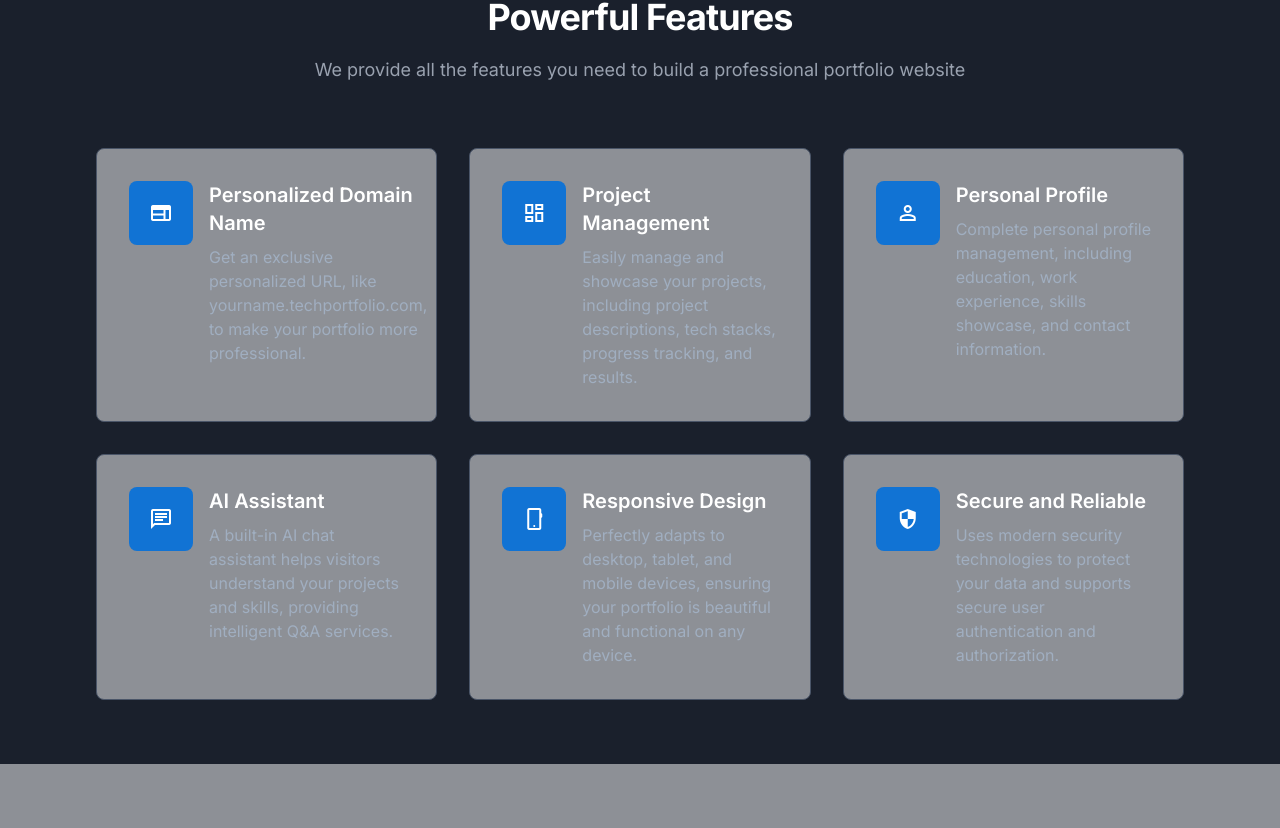
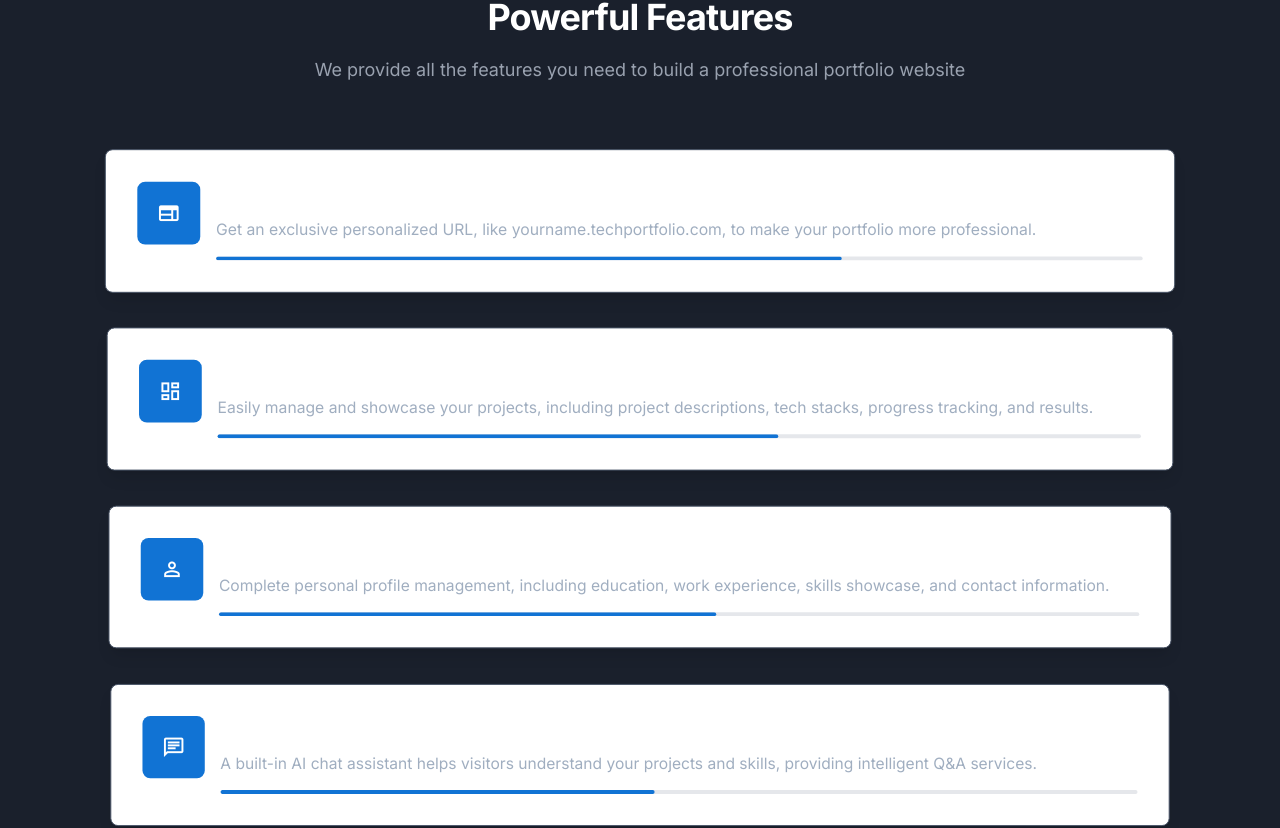
Before and after one commit to cnmzsjbz199328/chatbot, a Next.js app: page / in a window 1280 px wide. Shown: the part 568-1396 px from the top of the page. Built offline with nearby package versions, Linux system fonts and the light colour scheme; no server answers.

Commit message:
feat: Add StackedFeatureCard component for dynamic feature display with scroll progress effect; enhance features section in Home component.

```diff
--- a/src/app/page.tsx
+++ b/src/app/page.tsx
@@ -1,7 +1,41 @@
 import Link from 'next/link';
 import Layout from '@/components/Layout';
+import StackedFeatureCard from '@/components/StackedFeatureCard';
 
 export default function Home() {
+  const features = [
+    {
+      icon: 'web',
+      title: 'Personalized Domain Name',
+      description: 'Get an exclusive personalized URL, like yourname.techportfolio.com, to make your portfolio more professional.',
+    },
+    {
+      icon: 'dashboard',
+      title: 'Project Management',
+      description: 'Easily manage and showcase your projects, including project descriptions, tech stacks, progress tracking, and results.',
+    },
+    {
+      icon: 'person',
+      title: 'Personal Profile',
+      description: 'Complete personal profile management, including education, work experience, skills showcase, and contact information.',
+    },
+    {
+      icon: 'chat',
+      title: 'AI Assistant',
+      description: 'A built-in AI chat assistant helps visitors understand your projects and skills, providing intelligent Q&A services.',
+    },
+    {
+      icon: 'phone_android',
+      title: 'Responsive Design',
+      description: 'Perfectly adapts to desktop, tablet, and mobile devices, ensuring your portfolio is beautiful and functional on any device.',
+    },
+    {
+      icon: 'security',
+      title: 'Secure and Reliable',
+      description: 'Uses modern security technologies to protect your data and supports secure user authentication and authorization.',
+    },
+  ];
+
   return (
     <Layout>
           {/* Hero Section */}
@@ -31,92 +65,26 @@ export default function Home() {
           </section>
 
           {/* Features Section */}
-          <section id="features" className="py-24 sm:py-16">
+          <section id="features" className="py-24 sm:py-16 relative">
             <div className="mx-auto max-w-6xl px-4 sm:px-6 lg:px-8">
-              <div className="mx-auto max-w-2xl text-center">
+              <div className="mx-auto max-w-2xl text-center mb-16">
                 <h2 className="text-3xl font-bold leading-tight tracking-tight sm:text-4xl">Powerful Features</h2>
                 <p className="mt-4 text-lg text-gray-400">
                   We provide all the features you need to build a professional portfolio website
                 </p>
               </div>
-              <div className="mt-16 grid gap-8" style={{ gridTemplateColumns: 'repeat(auto-fit, minmax(min(100%, 320px), 1fr))' }}>
-                {/* Feature 1 */}
-                <div className="rounded-lg bg-white/50 dark:bg-gray-800 p-4 sm:p-6 lg:p-8 border border-[var(--border-color)] flex flex-col sm:flex-row gap-4">
-                  <div className="flex h-12 w-12 sm:h-16 sm:w-16 items-center justify-center rounded-lg bg-[var(--primary-color)] flex-shrink-0">
-                    <span className="material-symbols-outlined text-white text-2xl sm:text-3xl"> web </span>
-                  </div>
-                  <div className="flex-1">
-                    <h3 className="text-xl font-semibold text-[var(--text-primary)]">Personalized Domain Name</h3>
-                    <p className="mt-2 text-[var(--text-secondary)]">
-                      Get an exclusive personalized URL, like yourname.techportfolio.com, to make your portfolio more professional.
-                    </p>
-                  </div>
-                </div>
 
-                {/* Feature 2 */}
-                <div className="rounded-lg bg-white/50 dark:bg-gray-800 p-4 sm:p-6 lg:p-8 border border-[var(--border-color)] flex flex-col sm:flex-row gap-4">
-                  <div className="flex h-12 w-12 sm:h-16 sm:w-16 items-center justify-center rounded-lg bg-[var(--primary-color)] flex-shrink-0">
-                    <span className="material-symbols-outlined text-white text-2xl sm:text-3xl"> dashboard </span>
-                  </div>
-                  <div className="flex-1">
-                    <h3 className="text-xl font-semibold text-[var(--text-primary)]">Project Management</h3>
-                    <p className="mt-2 text-[var(--text-secondary)]">
-                      Easily manage and showcase your projects, including project descriptions, tech stacks, progress tracking, and results.
-                    </p>
-                  </div>
-                </div>
-
-                {/* Feature 3 */}
-                <div className="rounded-lg bg-white/50 dark:bg-gray-800 p-4 sm:p-6 lg:p-8 border border-[var(--border-color)] flex flex-col sm:flex-row gap-4">
-                  <div className="flex h-12 w-12 sm:h-16 sm:w-16 items-center justify-center rounded-lg bg-[var(--primary-color)] flex-shrink-0">
-                    <span className="material-symbols-outlined text-white text-2xl sm:text-3xl"> person </span>
-                  </div>
-                  <div className="flex-1">
-                    <h3 className="text-xl font-semibold text-[var(--text-primary)]">Personal Profile</h3>
-                    <p className="mt-2 text-[var(--text-secondary)]">
-                      Complete personal profile management, including education, work experience, skills showcase, and contact information.
-                    </p>
-                  </div>
-                </div>
-
-                {/* Feature 4 */}
-                <div className="rounded-lg bg-white/50 dark:bg-gray-800 p-4 sm:p-6 lg:p-8 border border-[var(--border-color)] flex flex-col sm:flex-row gap-4">
-                  <div className="flex h-12 w-12 sm:h-16 sm:w-16 items-center justify-center rounded-lg bg-[var(--primary-color)] flex-shrink-0">
-                    <span className="material-symbols-outlined text-white text-2xl sm:text-3xl"> chat </span>
-                  </div>
-                  <div className="flex-1">
-                    <h3 className="text-xl font-semibold text-[var(--text-primary)]">AI Assistant</h3>
-                    <p className="mt-2 text-[var(--text-secondary)]">
-                      A built-in AI chat assistant helps visitors understand your projects and skills, providing intelligent Q&A services.
-                    </p>
-                  </div>
-                </div>
-
-                {/* Feature 5 */}
-                <div className="rounded-lg bg-white/50 dark:bg-gray-800 p-4 sm:p-6 lg:p-8 border border-[var(--border-color)] flex flex-col sm:flex-row gap-4">
-                  <div className="flex h-12 w-12 sm:h-16 sm:w-16 items-center justify-center rounded-lg bg-[var(--primary-color)] flex-shrink-0">
-                    <span className="material-symbols-outlined text-white text-2xl sm:text-3xl"> phone_android </span>
-                  </div>
-                  <div className="flex-1">
-                    <h3 className="text-xl font-semibold text-[var(--text-primary)]">Responsive Design</h3>
-                    <p className="mt-2 text-[var(--text-secondary)]">
-                      Perfectly adapts to desktop, tablet, and mobile devices, ensuring your portfolio is beautiful and functional on any device.
-                    </p>
-                  </div>
-                </div>
-
-                {/* Feature 6 */}
-                <div className="rounded-lg bg-white/50 dark:bg-gray-800 p-4 sm:p-6 lg:p-8 border border-[var(--border-color)] flex flex-col sm:flex-row gap-4">
-                  <div className="flex h-12 w-12 sm:h-16 sm:w-16 items-center justify-center rounded-lg bg-[var(--primary-color)] flex-shrink-0">
-                    <span className="material-symbols-outlined text-white text-2xl sm:text-3xl"> security </span>
-                  </div>
-                  <div className="flex-1">
-                    <h3 className="text-xl font-semibold text-[var(--text-primary)]">Secure and Reliable</h3>
-                    <p className="mt-2 text-[var(--text-secondary)]">
-                      Uses modern security technologies to protect your data and supports secure user authentication and authorization.
-                    </p>
-                  </div>
-                </div>
+              {/* 堆叠式卡片容器 */}
+              <div className="space-y-8">
+                {features.map((feature, index) => (
+                  <StackedFeatureCard
+                    key={index}
+                    icon={feature.icon}
+                    title={feature.title}
+                    description={feature.description}
+                    index={index}
+                  />
+                ))}
               </div>
             </div>
           </section>
--- /dev/null
+++ b/src/components/StackedFeatureCard.tsx
@@ -0,0 +1,73 @@
+'use client';
+
+import { useEffect, useRef, useState } from 'react';
+
+interface StackedFeatureCardProps {
+  icon: string;
+  title: string;
+  description: string;
+  index: number;
+}
+
+export default function StackedFeatureCard({ icon, title, description, index }: StackedFeatureCardProps) {
+  const cardRef = useRef<HTMLDivElement>(null);
+  const [progress, setProgress] = useState(0);
+
+  useEffect(() => {
+    const handleScroll = () => {
+      if (!cardRef.current) return;
+
+      const rect = cardRef.current.getBoundingClientRect();
+      const windowHeight = window.innerHeight;
+      const cardTop = rect.top;
+      const cardHeight = rect.height;
+
+      // 计算滚动进度 (0-1)
+      const scrollProgress = Math.max(
+        0,
+        Math.min(1, (windowHeight - cardTop) / (windowHeight + cardHeight))
+      );
+
+      setProgress(scrollProgress);
+    };
+
+    window.addEventListener('scroll', handleScroll);
+    handleScroll(); // 初始调用
+
+    return () => window.removeEventListener('scroll', handleScroll);
+  }, []);
+
+  // 动态样式计算
+  const scale = 0.95 + 0.05 * progress;
+  const opacity = 1.0;
+  const topOffset = 80; // 所有卡片使用相同的 top 值，完全覆盖
+
+  return (
+    <div
+      ref={cardRef}
+      className="sticky rounded-lg bg-white dark:bg-gray-800 p-4 sm:p-6 lg:p-8 border border-[var(--border-color)] flex flex-col sm:flex-row gap-4 transition-all duration-300 shadow-lg"
+      style={{
+        top: `${topOffset}px`,
+        transform: `scale(${scale})`,
+        opacity: opacity,
+        zIndex: index + 10, // 正序 z-index，后面的卡片在上面
+      }}
+    >
+      <div className="flex h-12 w-12 sm:h-16 sm:w-16 items-center justify-center rounded-lg bg-[var(--primary-color)] flex-shrink-0">
+        <span className="material-symbols-outlined text-white text-2xl sm:text-3xl">{icon}</span>
+      </div>
+      <div className="flex-1">
+        <h3 className="text-xl font-semibold text-[var(--text-primary)]">{title}</h3>
+        <p className="mt-2 text-[var(--text-secondary)]">{description}</p>
+
+        {/* 底部进度条 */}
+        <div className="mt-4 h-1 bg-gray-200 dark:bg-gray-700 rounded-full overflow-hidden">
+          <div
+            className="h-full bg-[var(--primary-color)] transition-all duration-300 rounded-full"
+            style={{ width: `${progress * 100}%` }}
+          />
+        </div>
+      </div>
+    </div>
+  );
+}
```
